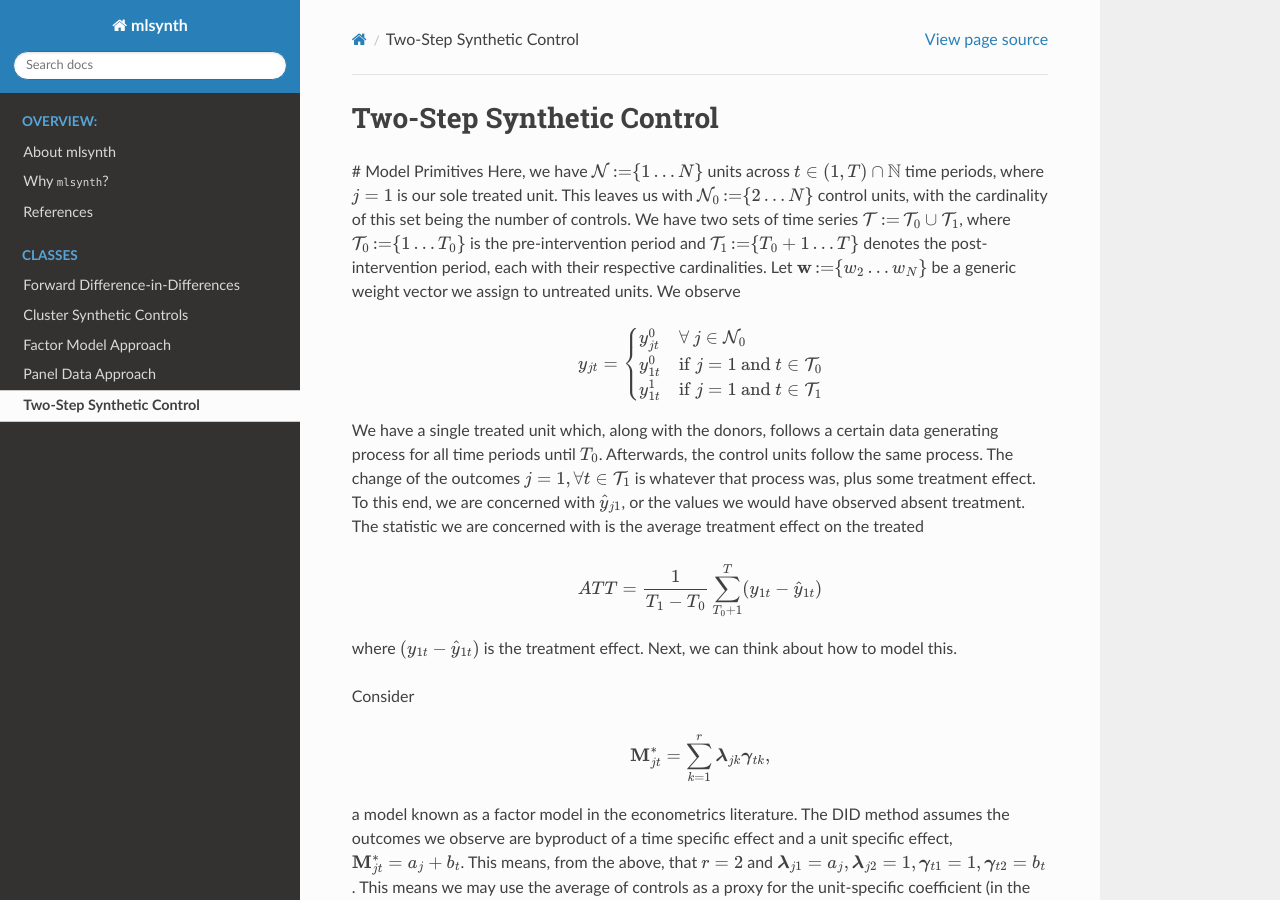
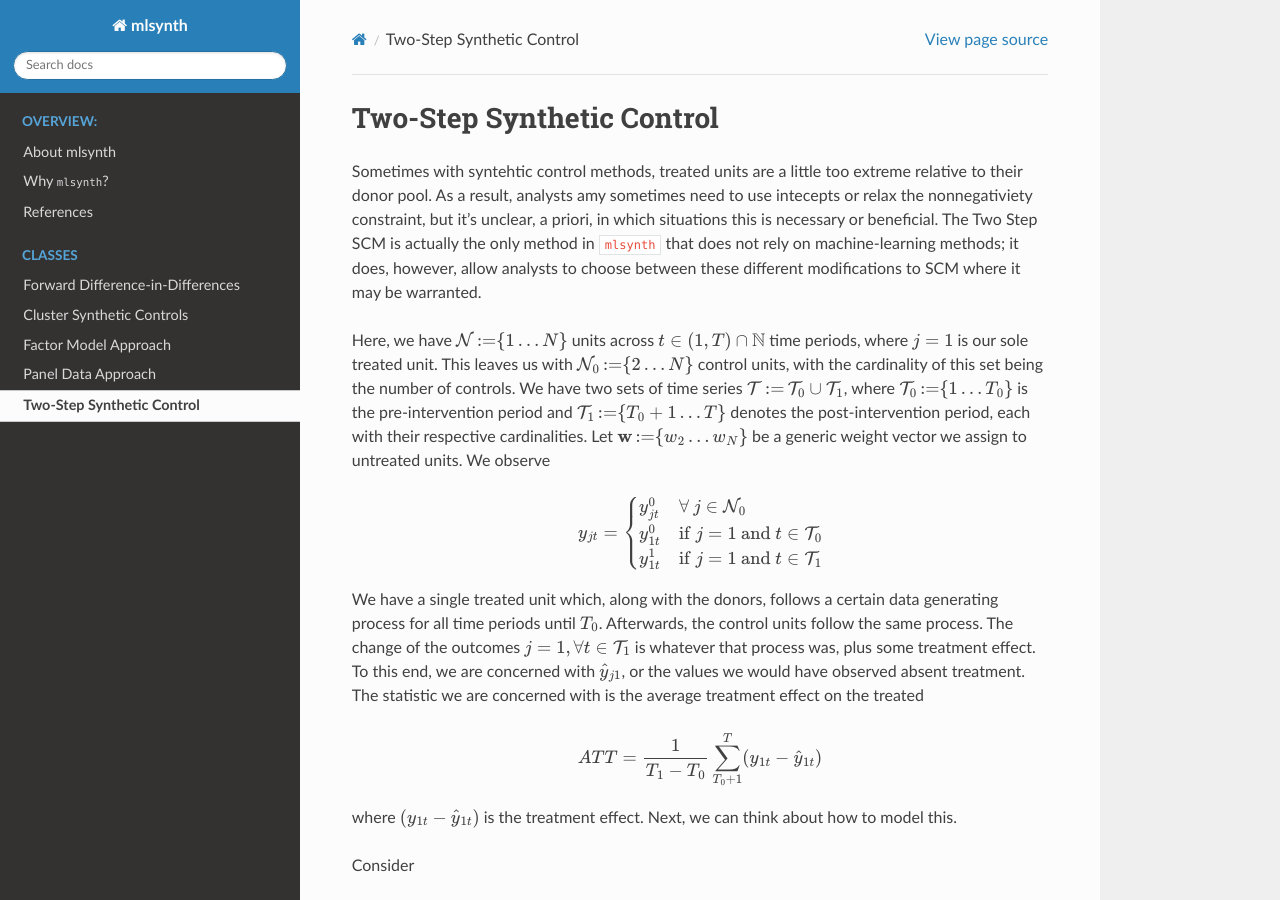
Before and after one commit to jgreathouse9/mlsynth, a Sphinx documentation site: the page built from docs/tssc.rst, in a window 1280 px wide and 900 px high. Built offline with Sphinx 7.4.7 and the Read the Docs theme 3.1.0, drawn with Linux system fonts in a browser that asks for light colours; pages that are not in the unit, such as notebooks, are missing from menus.

Commit message:
Update tssc.rst

```diff
--- a/docs/tssc.rst
+++ b/docs/tssc.rst
@@ -1,7 +1,8 @@
 Two-Step Synthetic Control
 ==========================
 
-# Model Primitives
+Sometimes with syntehtic control methods, treated units are a little too extreme relative to their donor pool. As a result, analysts amy sometimes need to use intecepts or relax the nonnegativiety constraint, but it's unclear, a priori, in which situations this is necessary or beneficial. The Two Step SCM is actually the only method in ``mlsynth`` that does not rely on machine-learning methods; it does, however, allow analysts to choose between these different modifications to SCM where it may be warranted.
+
 Here, we have :math:`\mathcal{N} \operatorname*{:=} \lbrace{1 \ldots N \rbrace}` units across :math:`t \in \left(1, T\right) \cap \mathbb{N}` time periods, where :math:`j=1` is our sole treated unit. This leaves us with :math:`\mathcal{N}_{0} \operatorname*{:=} \lbrace{2 \ldots N\rbrace}` control units, with the cardinality of this set being the number of controls. We have two sets of time series :math:`\mathcal{T} \operatorname*{:=} \mathcal{T}_{0} \cup \mathcal{T}_{1}`, where :math:`\mathcal{T}_{0} \operatorname*{:=}  \lbrace{1\ldots T_0 \rbrace}` is the pre-intervention period and :math:`\mathcal{T}_{1} \operatorname*{:=} \lbrace{T_0+1\ldots T \rbrace}` denotes the post-intervention period, each with their respective cardinalities. Let :math:`\mathbf{w} \operatorname*{:=} \lbrace{w_2 \ldots w_N  \rbrace}` be a generic weight vector we assign to untreated units. We observe
 
 .. math::
```
